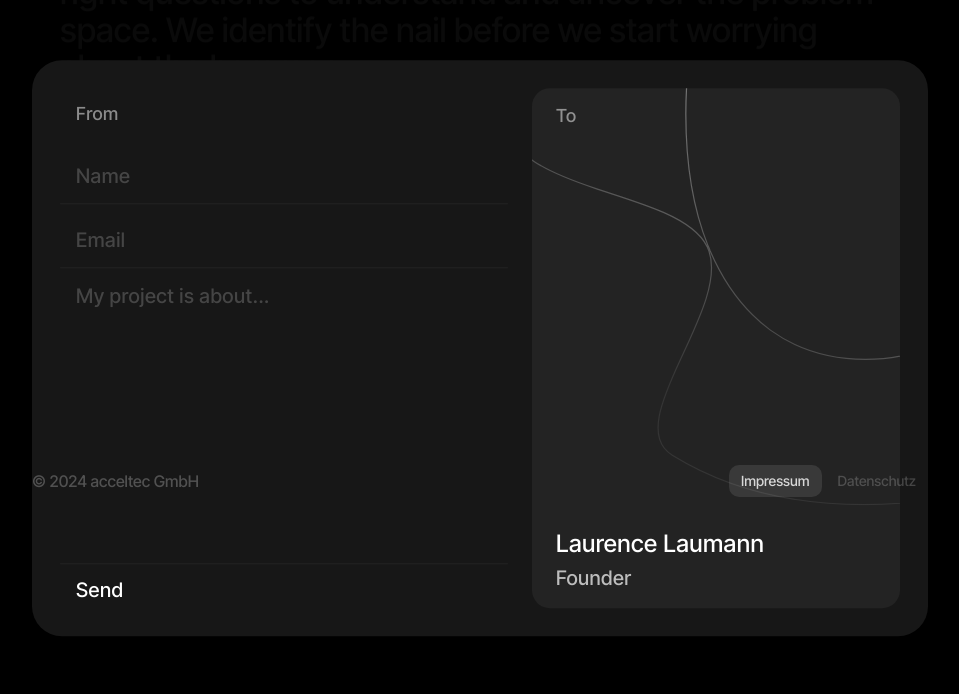
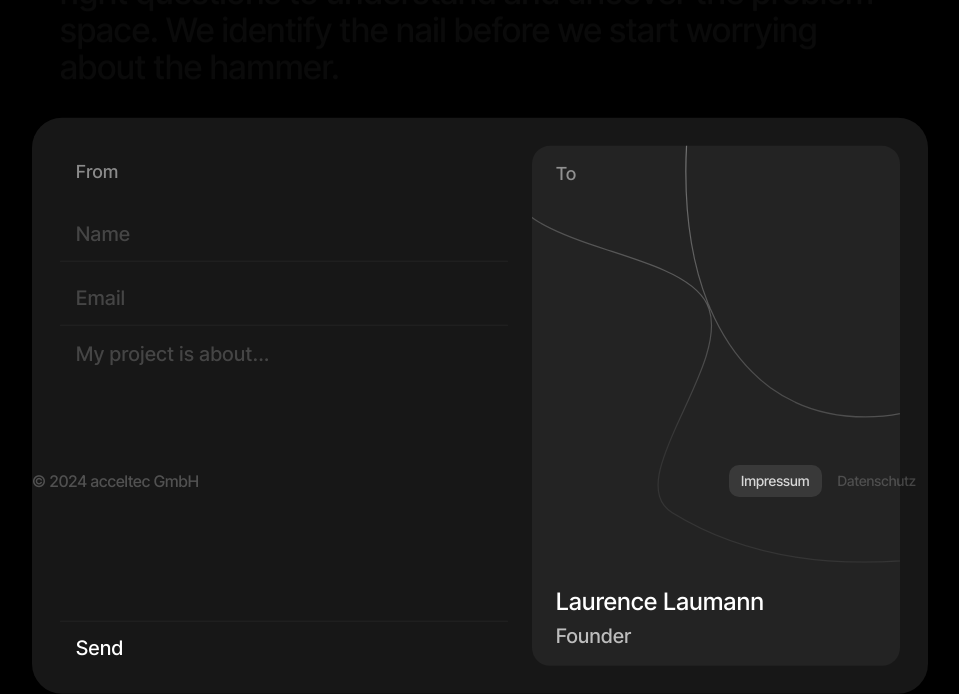
Before and after one commit to jakubziemba/acceltec, a Next.js app: page / in a window 1280 px wide. Shown: the part 1239-1933 px from the top of the page, without its empty margins (160-1119 px from the left). Before the commit the page ends 1875 px from the top, so only its background shows below. Built offline with nearby package versions, Linux system fonts and the light colour scheme.

Commit message:
(fix) animation to form

```diff
--- a/app/_components/form/section.tsx
+++ b/app/_components/form/section.tsx
@@ -45,7 +45,7 @@ export default function FormSection() {
 
     if (shouldScroll) return;
 
-    if (value < 0.8) {
+    if (value < 0.85) {
       setShowForm(false);
     }
   });
@@ -143,11 +143,11 @@ export default function FormSection() {
             key="pitch"
             layout
             initial={{ y: "0%" }}
-            animate={{ y: showForm ? "-30%" : "0%" }}
+            animate={{ y: showForm ? "-20%" : "0%" }}
             transition={{
               duration: 0.25,
             }}
-            className="sticky top-20 z-10 flex w-full flex-col items-center"
+            className="sticky top-0 z-10 flex w-full flex-col items-center"
           >
             <Form ref={formRef} showForm={showForm} />
           </motion.div>
```
